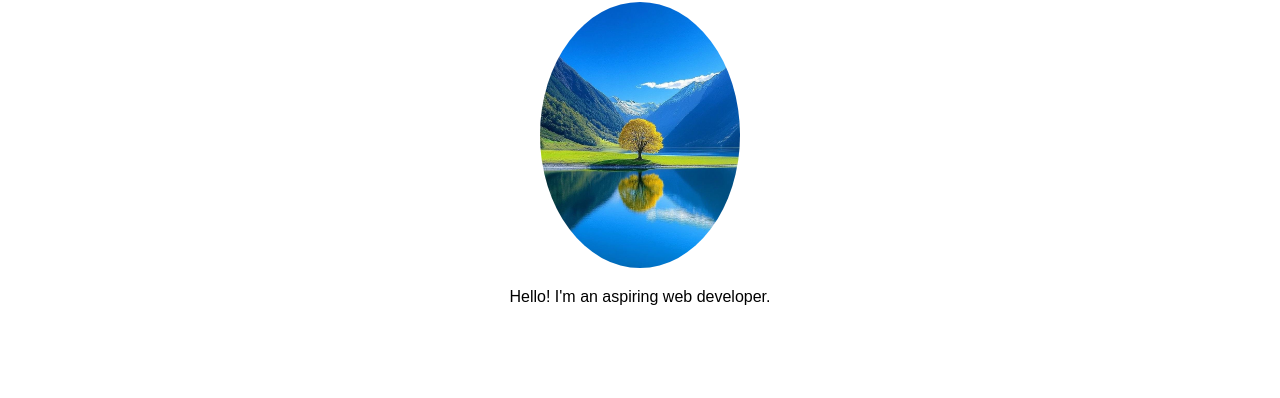
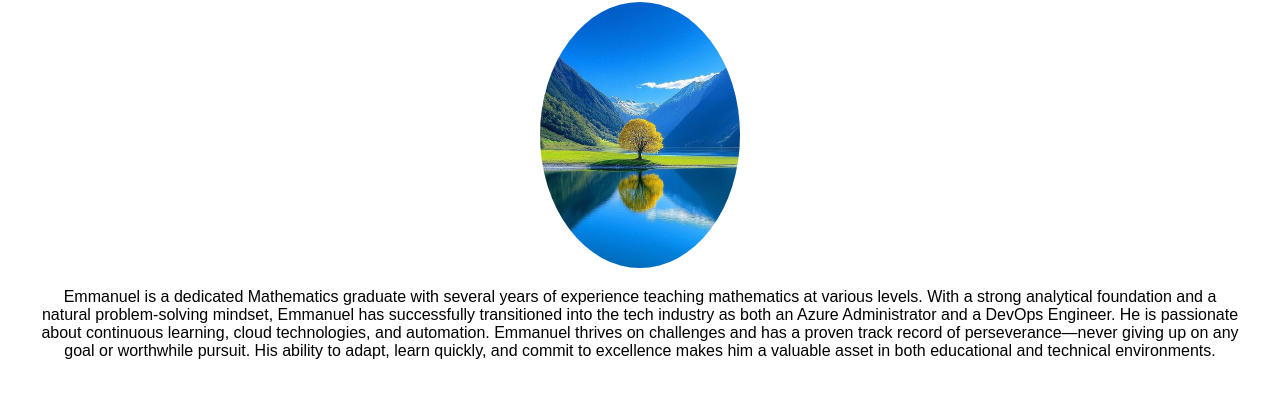
Before and after one commit to okateun/my-portfolio, a plain HTML site: page index.html in a window 1280 px wide. Shown: the part 96-494 px from the top of the page. Drawn offline with Linux system fonts and the light colour scheme.

Commit message:
Updated index.html with name, bio, and profile photo

```diff
--- a/index.html
+++ b/index.html
@@ -1,13 +1,24 @@
 <!DOCTYPE html>
 <html lang="en">
-<head>
-    <meta charset="UTF-8">
-    <title>My Portfolio</title>
-    <link rel="stylesheet" href="css/style.css">
-</head>
-<body>
+  <head>
+    <meta charset="UTF-8" />
+    <title>Emmanuel Okateun Amos</title>
+    <link rel="stylesheet" href="css/style.css" />
+  </head>
+  <body>
     <h1>Welcome to My Portfolio</h1>
-    <img src="images/profile.jpg" alt="Profile Picture" width="200">
-    <p>Hello! I'm an aspiring web developer.</p>
-</body>
+    <img src="images/profile.jpg" alt="Profile Picture" width="200" />
+    <p>
+      Emmanuel is a dedicated Mathematics graduate with several years of
+      experience teaching mathematics at various levels. With a strong
+      analytical foundation and a natural problem-solving mindset, Emmanuel has
+      successfully transitioned into the tech industry as both an Azure
+      Administrator and a DevOps Engineer. He is passionate about continuous
+      learning, cloud technologies, and automation. Emmanuel thrives on
+      challenges and has a proven track record of perseverance—never giving up
+      on any goal or worthwhile pursuit. His ability to adapt, learn quickly,
+      and commit to excellence makes him a valuable asset in both educational
+      and technical environments.
+    </p>
+  </body>
 </html>
```
